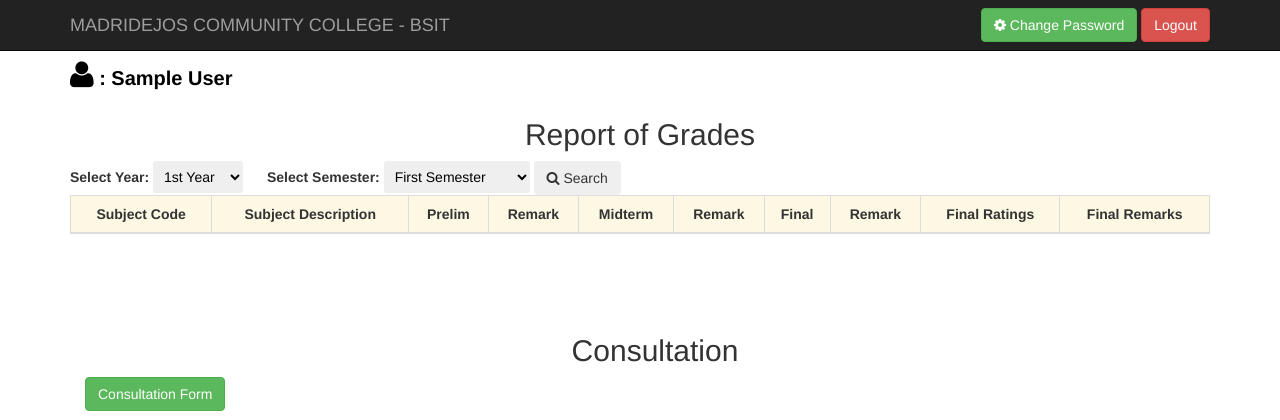
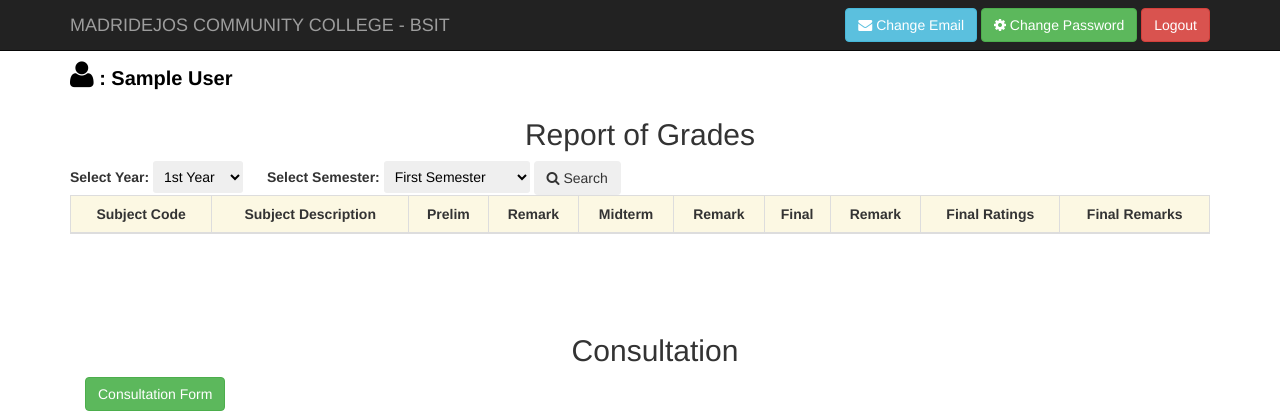
Before and after one commit to dinzky0307/collegeofinfotech, a PHP site: page /InfoTech/student/index.php in a window 1280 px wide. Shown: the top 420 px of the page. Run offline with PHP 8.4, Linux system fonts and the light colour scheme; the visitor is signed in with stand-in values (Sample User, id 1); data comes from the database, SQL or seed files in the repository; data that the repository does not hold is empty; some libraries are stand-ins or nearby versions.

Commit message:
Update index.php

```diff
--- a/student/index.php
+++ b/student/index.php
@@ -24,7 +24,7 @@ if (isset($_SESSION['level']) == "student") {
 
 if (isset($_POST['confirm'])) {
 
-    $sql = mysql_query("SELECT * FROM userdata WHERE id = '".$_SESSION['user_id']."' ");
+    $sql = mysql_query("SELECT * FROM userdata WHERE id = '" . $_SESSION['user_id'] . "' ");
 
     if (mysql_num_rows($sql) > 0) {
 
@@ -41,16 +41,16 @@ if (isset($_POST['confirm'])) {
 
             $password = password_hash($_POST['confirm'], PASSWORD_DEFAULT);
 
-            $update = mysql_query("UPDATE userdata SET password = '$password' WHERE id = '".$_SESSION['user_id']."'  ");
+            $update = mysql_query("UPDATE userdata SET password = '$password' WHERE id = '" . $_SESSION['user_id'] . "'  ");
 
             unset($_SESSION['level']);
 
-           ?>
+            ?>
             <script>
                 alert("Password successfully changed")
                 window.location.href = "../index.php"
             </script>
-           <?php
+        <?php
 
 
 
@@ -156,6 +156,9 @@ if (isset($_POST['confirm'])) {
             <div id="navbar" class="navbar-collapse collapse">
                 <div class="navbar-form navbar-right">
 
+                    <button type="button" class="btn btn-info" data-toggle="modal" data-target="#changeEmailModal">
+                        <i class="fa fa-envelope"></i> Change Email
+                    </button>
                     <button type="button" class="btn btn-success" data-toggle="modal" data-target="#changepass"><i
                             class="fa fa-gear"></i> Change Password</button>
                     <a href="../logout.php"><button type="button" class="btn btn-danger"
@@ -238,9 +241,10 @@ if (isset($_POST['confirm'])) {
                                         <?php echo $row['description']; ?>
                                     </td>
                                     <?php $title = $grade->getsubjectitle($row['subject']); ?>
-                                    <?php $mygrade = $grade->getgrade($row['year'],$row['section'],$row['sem'],$row['SY'],$row['subject']); ?>
+                                    <?php $mygrade = $grade->getgrade($row['year'], $row['section'], $row['sem'], $row['SY'], $row['subject']); ?>
                                     <td class="text-center">
-                                        <?php if (isset($mygrade['prelim'])): ?><?php echo $grade->gradeconversion($mygrade['prelim']); ?>
+                                        <?php if (isset($mygrade['prelim'])): ?>
+                                            <?php echo $grade->gradeconversion($mygrade['prelim']); ?>
                                         <?php endif; ?>
                                     </td>
 
@@ -260,7 +264,8 @@ if (isset($_POST['confirm'])) {
                                         ?>
                                     </td>
                                     <td class="text-center">
-                                        <?php if (isset($mygrade['midterm'])): ?><?php echo $grade->gradeconversion($mygrade['midterm']); ?>
+                                        <?php if (isset($mygrade['midterm'])): ?>
+                                            <?php echo $grade->gradeconversion($mygrade['midterm']); ?>
                                         <?php endif; ?>
                                     </td>
                                     <td class="text-center">
@@ -279,7 +284,8 @@ if (isset($_POST['confirm'])) {
                                         ?>
                                     </td>
                                     <td class="text-center">
-                                        <?php if (isset($mygrade['final'])): ?><?php echo $grade->gradeconversion($mygrade['final']); ?>
+                                        <?php if (isset($mygrade['final'])): ?>
+                                            <?php echo $grade->gradeconversion($mygrade['final']); ?>
                                         <?php endif; ?>
                                     </td>
                                     <td class="text-center">
@@ -299,7 +305,8 @@ if (isset($_POST['confirm'])) {
                                     </td>
 
                                     <td class="text-center">
-                                        <?php if (isset($mygrade['total'])): ?><?php echo $grade->gradeconversion($mygrade['total']); ?>
+                                        <?php if (isset($mygrade['total'])): ?>
+                                            <?php echo $grade->gradeconversion($mygrade['total']); ?>
                                         <?php endif; ?>
                                     </td>
                                     <td class="text-center">
@@ -396,6 +403,31 @@ if (isset($_POST['confirm'])) {
                     </div>
                 </div>
             </div>
+
+            <!-- Modal for changing email -->
+            <div class="modal fade" id="changeEmailModal" tabindex="-1" role="dialog"
+                aria-labelledby="mySmallModalLabel" aria-hidden="true">
+                <div class="modal-dialog modal-sm">
+                    <div class="modal-content">
+                        <div class="modal-header">
+                            <h3>Change Email</h3>
+                        </div>
+                        <div class="modal-body">
+                            <form action="change_email.php" method="post">
+                                <div class="form-group">
+                                    <input type="email" class="form-control" name="new_email"
+                                        placeholder="New Email Address" required />
+                                </div>
+                        </div>
+                        <div class="modal-footer">
+                            <button type="button" class="btn btn-default" data-dismiss="modal">Close</button>
+                            <button type="submit" class="btn btn-primary"><i class="fa fa-plus"></i> Change</button>
+                            </form>
+                        </div>
+                    </div>
+                </div>
+            </div>
+
             <!-- add modal for subject -->
             <div class="modal fade" id="changepass" tabindex="-1" role="dialog" aria-labelledby="mySmallModalLabel"
                 aria-hidden="true">
```
